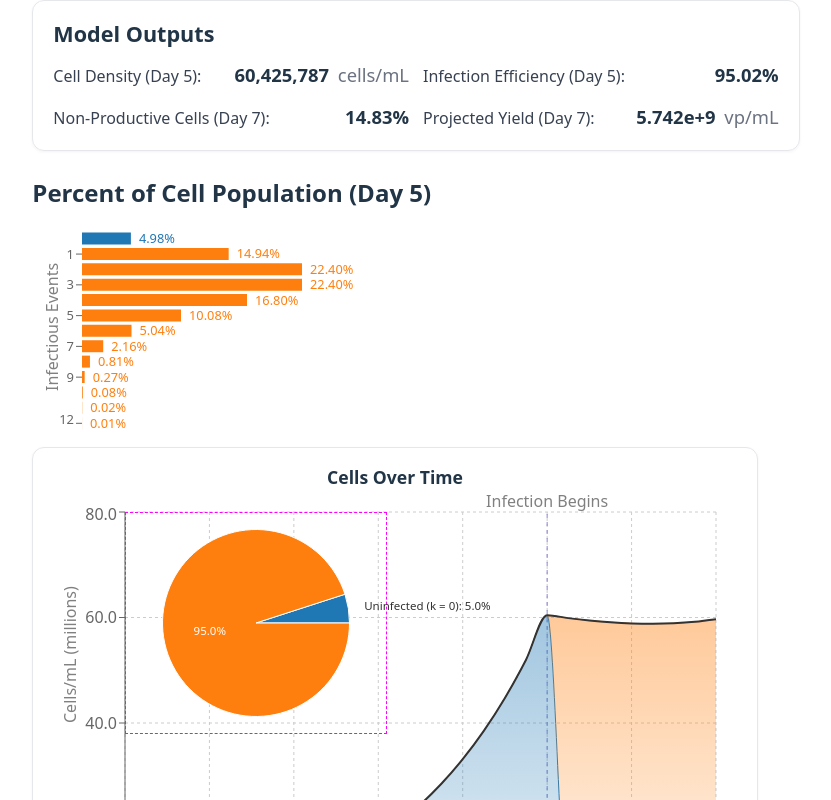
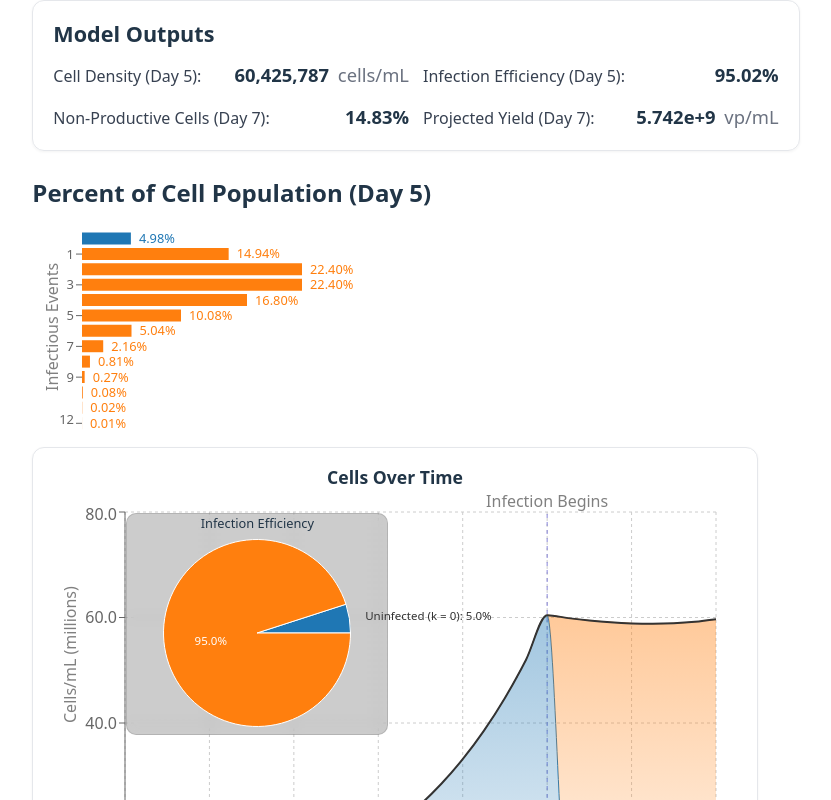
Before and after one commit to HiFiveJazz/Adenovirus-STR-Model, a React (Vite) app in the folder vite-electron-builder/packages/renderer/: page / in a window 1280 px wide. Shown: the top 800 px of the page, without its empty margins (245-1076 px from the left). Built offline with nearby package versions, Linux system fonts and the light colour scheme.

Commit message:
adjusting UI

```diff
--- a/vite-electron-builder/packages/renderer/src/App.css
+++ b/vite-electron-builder/packages/renderer/src/App.css
@@ -16,7 +16,7 @@
 
 /* The overlay itself, pinned top-left of the graph area */
 .overlay-pie {
-  outline: 1px dashed magenta;
+  /* outline: 1px dashed magenta; */
   position: absolute;
   top: 66px;
   left: 94px;
@@ -24,27 +24,9 @@
   width: clamp(160px, 22vw, 260px);
   height: clamp(120px, 20vw, 220px);
   pointer-events: auto; /* keep tooltips/hover working */
+
+  background: color-mix(in oklab, black 20%, transparent);
+  backdrop-filter: blur(6px) saturate(1.1);
+  border: 1px solid rgba(0,0,0,.12);
+  border-radius: 10px;
 }
-
-/* Optional: background for readability on busy charts */
-.overlay-pie .poisson-pie {
-  /* background: color-mix(in oklab, white 70%, transparent); */
-  /* backdrop-filter: saturate(1.1) blur(2px); */
-  /* border: 1px solid rgba(0,0,0,.06); */
-  /* border-radius: 10px; */
-  background: transparent;
-  border: none;
-  padding: 0px;
-}
-
-@media (prefers-color-scheme: dark) {
-  .overlay-pie .poisson-pie {
-    background: color-mix(in oklab, black 35%, transparent);
-    border-color: rgba(255,255,255,.08);
-  }
-}
-
-/* On very small screens, move pie to top-right so it doesn't cover the Y axis */
-/* @media (max-width: 520px) { */
-/*   .overlay-pie { left: auto; right: 8px; } */
-/* } */
--- a/vite-electron-builder/packages/renderer/src/components/Poisson Pie Chart/CSS/PoissonPieChart.css
+++ b/vite-electron-builder/packages/renderer/src/components/Poisson Pie Chart/CSS/PoissonPieChart.css
@@ -65,3 +65,11 @@
   font-size: 0.8rem;
   font-weight: 300;
 }
+
+.compact-title {
+  font-size: 0.8rem;       /* much smaller */
+  font-weight: 300;
+  margin-bottom: -10px;
+  text-align: center;
+  /* color: #444; */
+}
--- a/vite-electron-builder/packages/renderer/src/components/Poisson Pie Chart/PoissonPieChart.jsx
+++ b/vite-electron-builder/packages/renderer/src/components/Poisson Pie Chart/PoissonPieChart.jsx
@@ -61,6 +61,8 @@ export default function PoissonPieChart({
   return (
     <div className={`poisson-pie ${compact ? 'poisson-pie--compact' : ''} ${className}`}>
       {!compact && <h2 className="section-title">{title}</h2>}
+    <div className={`poisson-pie ${compact ? 'poisson-pie--compact' : ''} ${className}`}>
+        {compact ? (<div className="compact-title">{title}</div>) : (<h2 className="section-title">{title}</h2>)}
 
       <div className="poisson-pie-chart">
         {/* IMPORTANT: fill the wrapper */}
@@ -93,5 +95,6 @@ export default function PoissonPieChart({
         </ResponsiveContainer>
       </div>
     </div>
+    </div>
   )
 }
```
